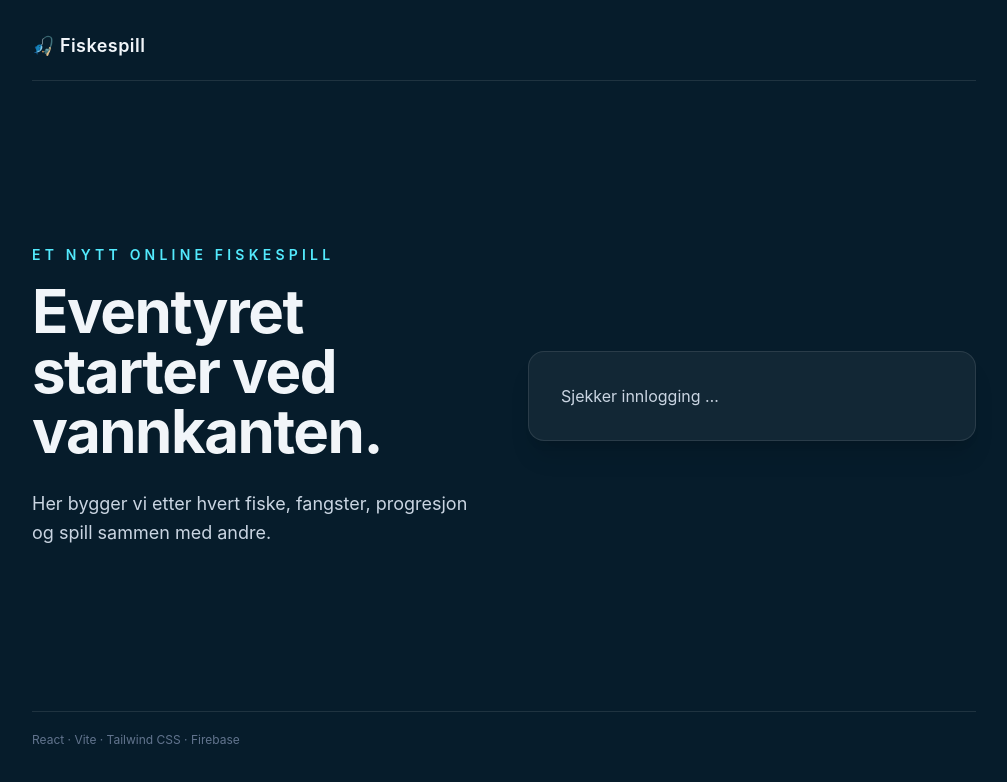
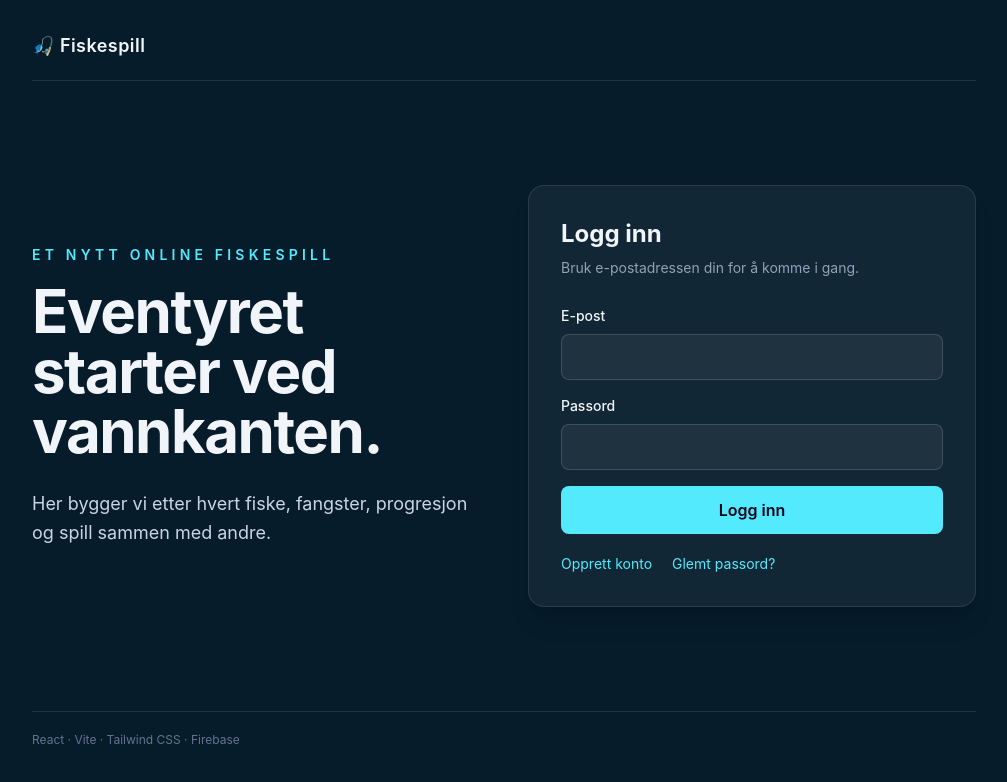
Before and after one commit to KevinMolid/Fiskespillet, a React (Vite) app: page / in a window 1280 px wide. Shown: the top 782 px of the page, without its empty margins (136-1143 px from the left). Built offline with nearby package versions, Linux system fonts and the light colour scheme; no server answers.

Commit message:
Resolve initial Firebase auth check on first state event

```diff
--- a/src/App.tsx
+++ b/src/App.tsx
@@ -36,10 +36,24 @@ function App() {
 
   useEffect(() => {
     if (!auth) return
-    return onAuthStateChanged(auth, setUser, () => {
+    const timer = window.setTimeout(() => {
+      setError('Innloggingssjekken tar for lang tid. Sjekk nettverket og prøv å logge inn.')
+      setChecking(false)
+    }, 10000)
+    const unsubscribe = onAuthStateChanged(auth, nextUser => {
+      window.clearTimeout(timer)
+      setUser(nextUser)
+      setChecking(false)
+      setError('')
+    }, () => {
+      window.clearTimeout(timer)
       setError('Kunne ikke sjekke innloggingen. Last siden på nytt.')
       setChecking(false)
-    }, () => setChecking(false))
+    })
+    return () => {
+      window.clearTimeout(timer)
+      unsubscribe()
+    }
   }, [])
 
   function changeMode(next: Mode) {
```
